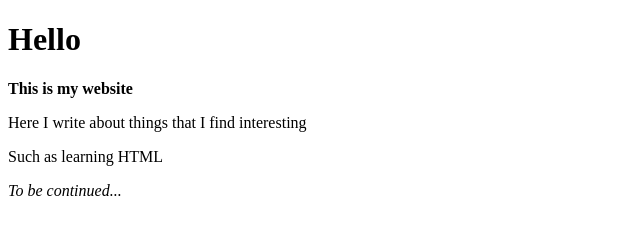
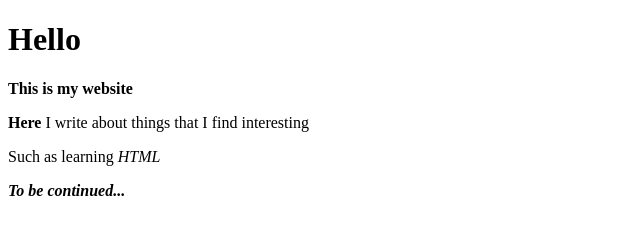
Before and after one commit to adfgl/lapio-website, a plain HTML site: page index.html in a window 1280 px wide. Shown: the full height of the page, 0-640 px from the left. Drawn offline with Linux system fonts and the light colour scheme.

Commit message:
Part 3, add third exercise

```diff
--- a/index.html
+++ b/index.html
@@ -11,9 +11,9 @@
   <!--Do the exercises here-->
   <h1>Hello</h1>
   <b>This is my website</b>
-  <p>Here I write about things that I find interesting</p>
-  <p>Such as learning HTML</p>
-  <i>To be continued...</i>
+  <p><b>Here</b> I write about things that I find interesting</p>
+  <p>Such as learning <i>HTML</i></p>
+  <b><i>To be continued...</i></b>
 </body>
 
 </html>
```
